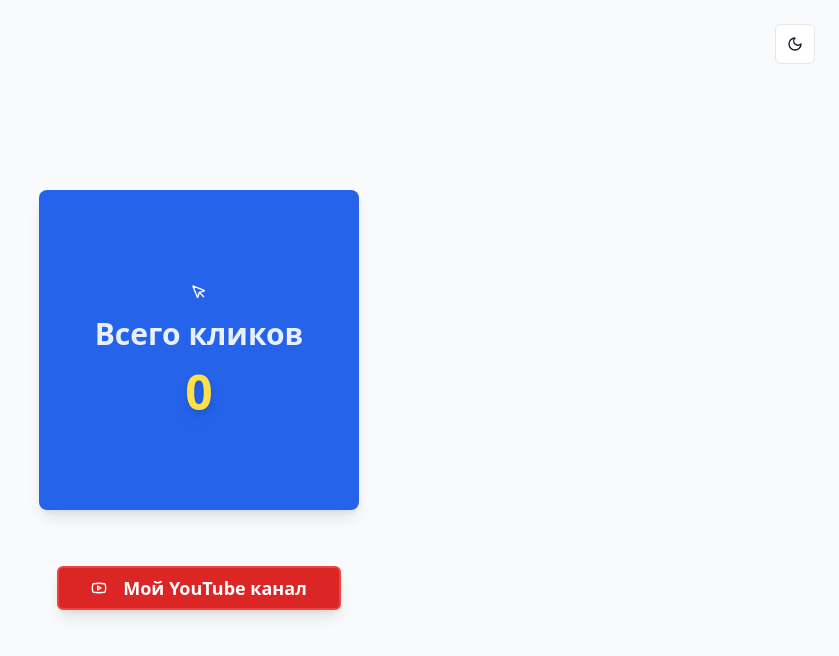
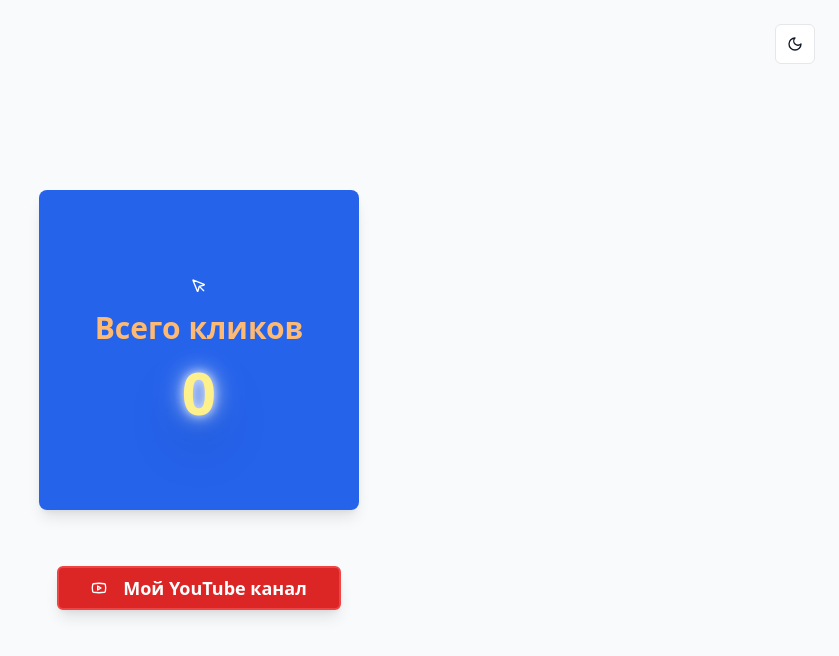
Before and after one commit to pr-poehali-dev/one-click-app, a React (Vite) app: page / in a window 1280 px wide. Shown: the top 656 px of the page, without its empty margins (441-1280 px from the left). Built offline with nearby package versions, Linux system fonts and the light colour scheme.

Commit message:
Улучшение визуализации статистики

```diff
--- a/src/index.css
+++ b/src/index.css
@@ -99,3 +99,10 @@
     @apply bg-background text-foreground;
   }
 }
+
+.glow {
+  text-shadow:
+    0 0 10px rgba(255, 255, 255, 0.8),
+    0 0 20px rgba(255, 255, 255, 0.6),
+    0 0 30px rgba(255, 255, 255, 0.4);
+}
--- a/src/pages/Index.tsx
+++ b/src/pages/Index.tsx
@@ -110,15 +110,15 @@ const Index = () => {
             >
               {hasClicked ? (
                 <div className="text-center space-y-6">
-                  <div className="text-5xl font-extrabold text-white drop-shadow-lg">#{userClickNumber}</div>
-                  <div className="text-3xl font-bold text-white/90">Всего кликов</div>
-                  <div className="text-6xl font-black text-yellow-300 drop-shadow-lg">{totalClicks}</div>
+                  <div className="text-5xl font-extrabold text-lime-400 drop-shadow-2xl animate-pulse">#{userClickNumber}</div>
+                  <div className="text-3xl font-bold text-orange-300">Всего кликов</div>
+                  <div className="text-7xl font-black text-yellow-200 drop-shadow-2xl glow">{totalClicks}</div>
                 </div>
               ) : (
                 <div className="text-center space-y-4">
                   <Icon name="MousePointer" size={48} className="mx-auto text-white" />
-                  <div className="text-3xl font-bold text-white/90">Всего кликов</div>
-                  <div className="text-5xl font-black text-yellow-300 drop-shadow-lg">{totalClicks}</div>
+                  <div className="text-3xl font-bold text-orange-300">Всего кликов</div>
+                  <div className="text-6xl font-black text-yellow-200 drop-shadow-2xl glow">{totalClicks}</div>
                 </div>
               )}
             </Button>
```
